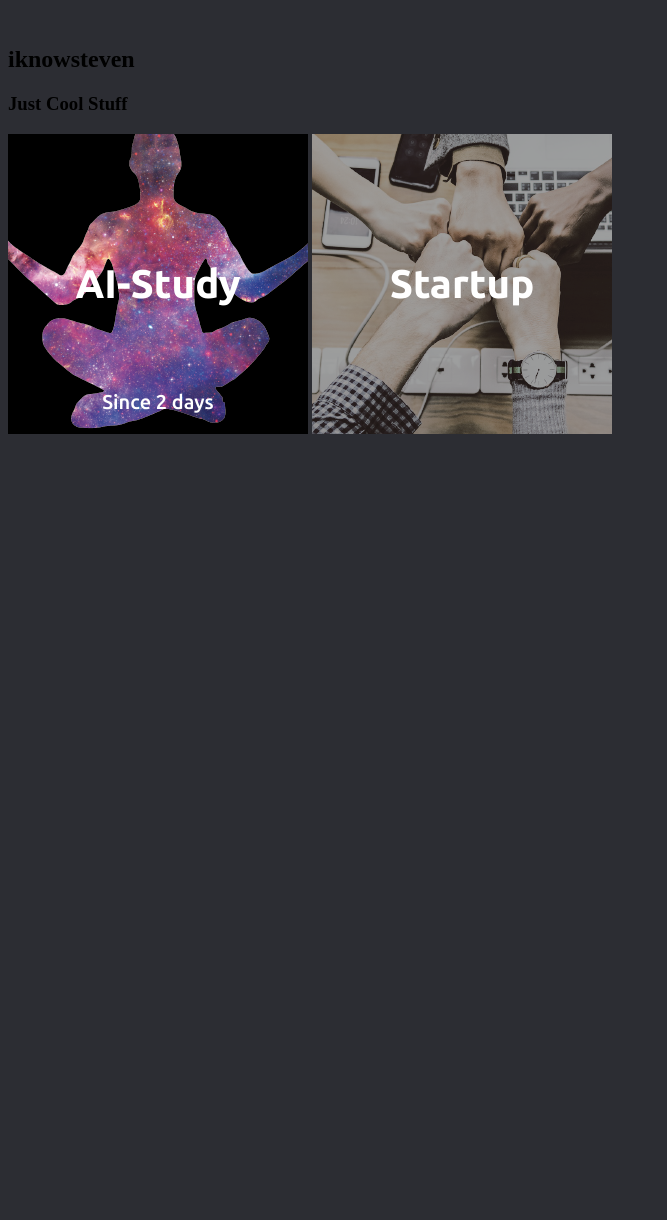
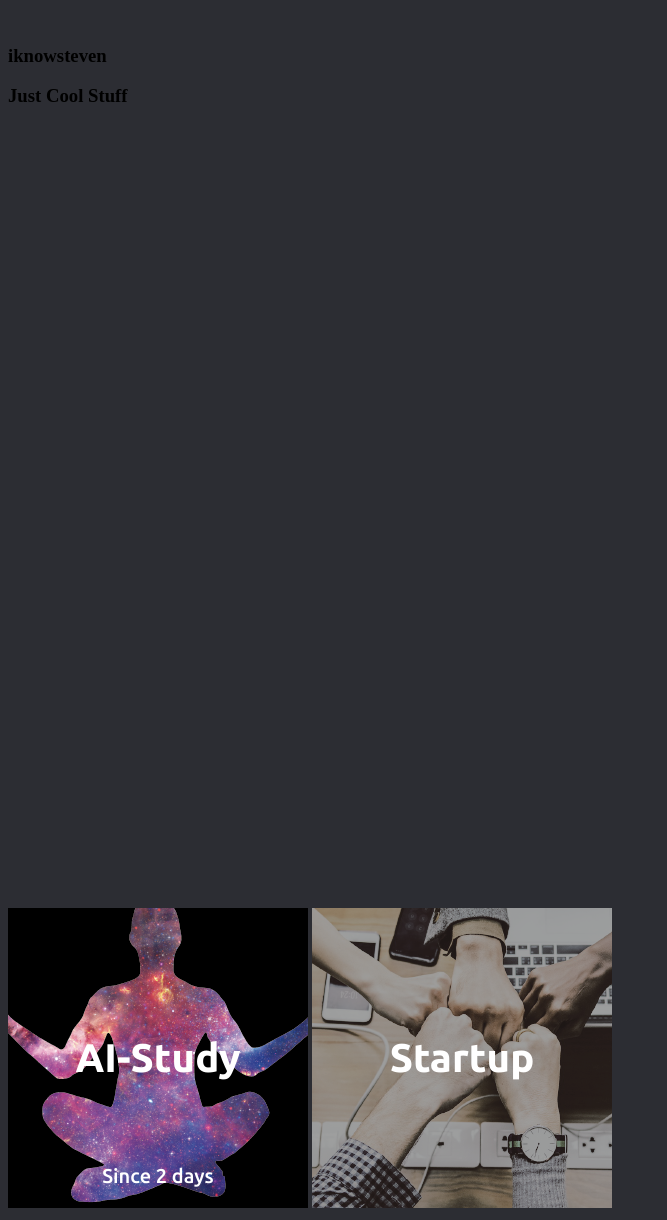
Before and after one commit to iknowSteven/iknowSteven.github.io, a Jekyll site: the page built from index.md, in a window 1280 px wide. Shown: the whole page, without its empty margins (0-667 px from the left). Built offline with Jekyll 4.4.1, drawn with Linux system fonts in a browser that asks for light colours; our own code applies the rules of GitHub Pages for plain Markdown files; before the commit the page ends 900 px from its top, so only the background shows below that.

Commit message:
no message

```diff
--- a/_layouts/home.html
+++ b/_layouts/home.html
@@ -7,12 +7,13 @@
     <link href="https://fonts.googleapis.com/css?family=Ubuntu:300,400,500,700" rel="stylesheet">
 </head>
 <body>
-<article id="home_main">
-    <img>
-    <h1>iknowsteven</h1>
-    <h3>Just Cool Stuff</h3>
-
-</article>
+<section id="home_main_container">
+    <article id="home_main">
+        <img>
+        <h1>iknowsteven</h1>
+        <h3>Just Cool Stuff</h3>
+    </article>
+</section>
 <article id="all_countdown_container">
     {% include countdown/AI_Study.html %}
     {% include countdown/Startup.html %}
--- a/assets/css/home.css
+++ b/assets/css/home.css
@@ -5,3 +5,14 @@ html {
 #all_countdown_container {
     margin: auto;
 }
+
+#home_main_container {
+    width: 100vw;
+    height: 100vh;
+    margin: auto;
+}
+
+#home_main {
+    width: 500px;
+    height: 480px;
+}
```
